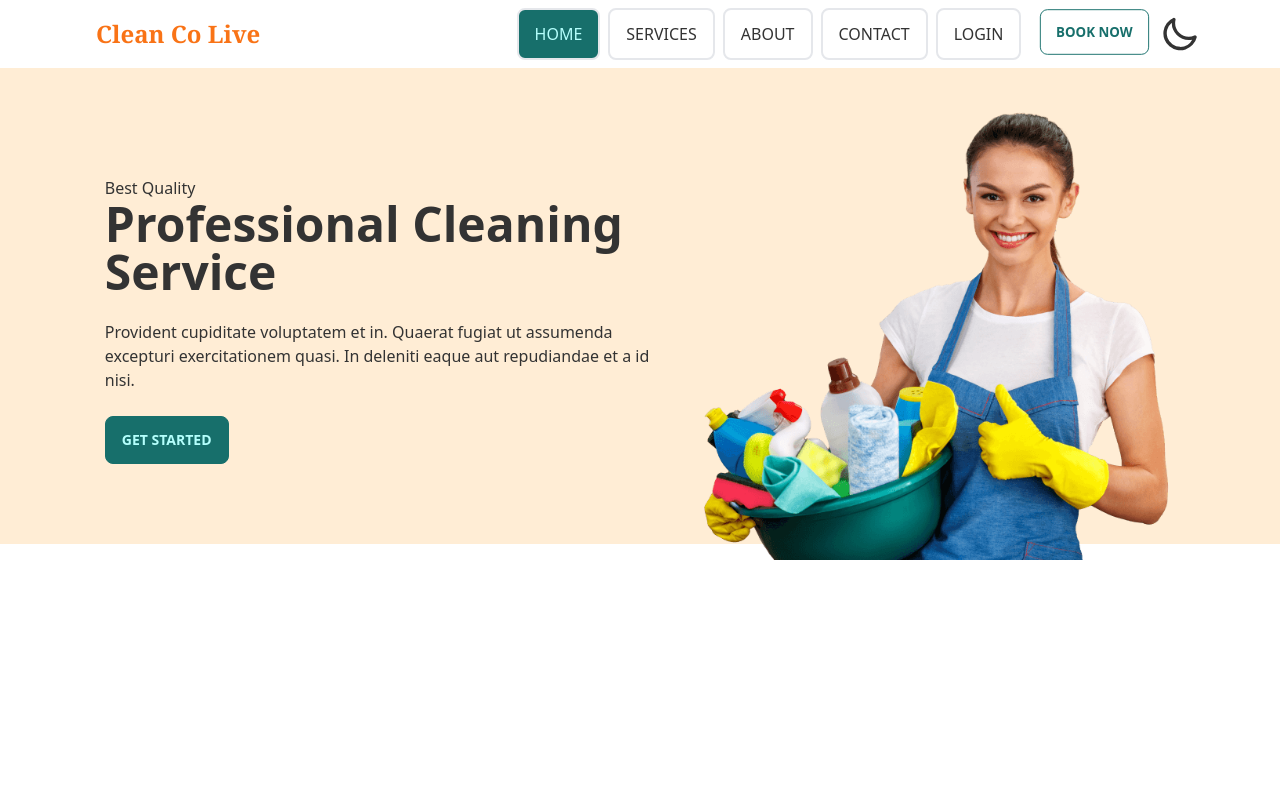
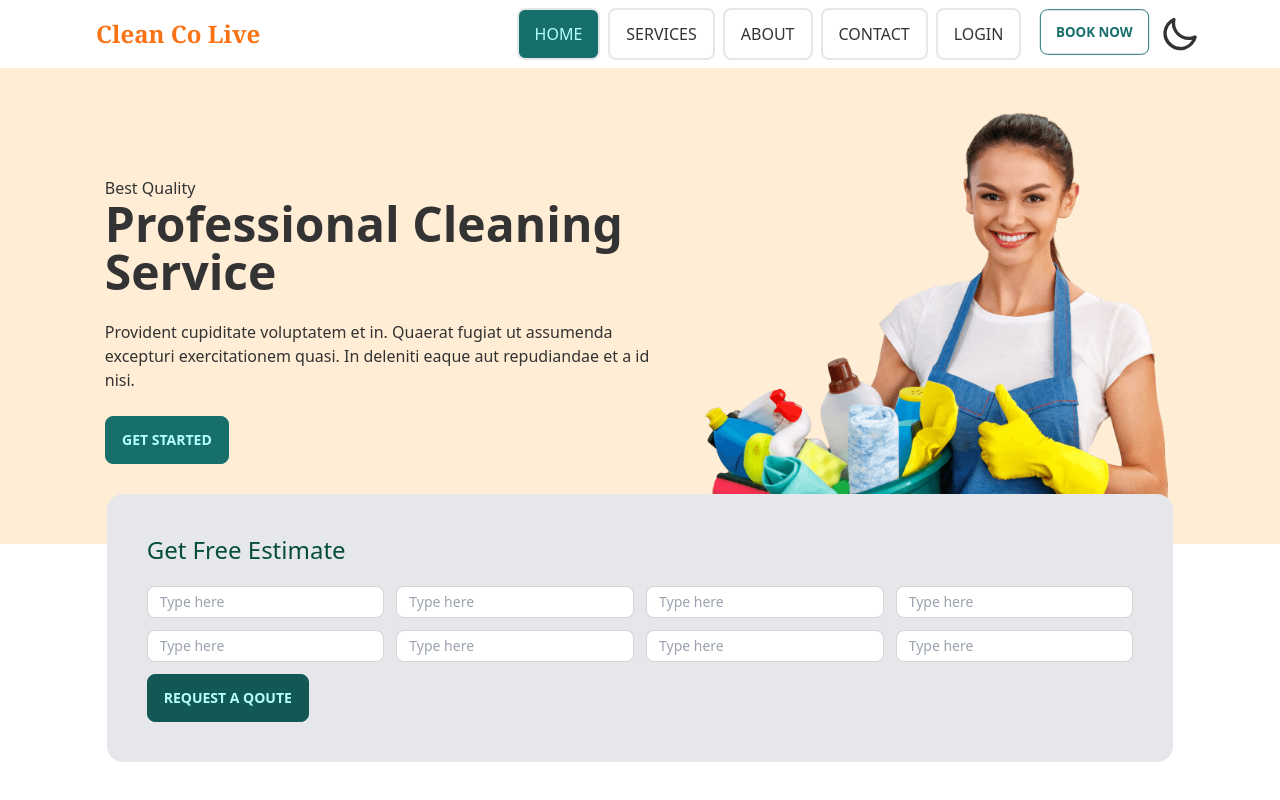
Before and after one commit to SantoSaha508/clen-full-project-, a React (Create React App) app: page / in a window 1280 px wide. Built offline with nearby package versions, Linux system fonts and the light colour scheme.

Commit message:
add land page animation

```diff
--- a/package.json
+++ b/package.json
@@ -6,6 +6,7 @@
     "@testing-library/jest-dom": "^5.16.4",
     "@testing-library/react": "^13.3.0",
     "@testing-library/user-event": "^13.5.0",
+    "aos": "^2.3.4",
     "daisyui": "^2.17.0",
     "react": "^18.2.0",
     "react-dom": "^18.2.0",
--- a/src/App.js
+++ b/src/App.js
@@ -1,11 +1,19 @@
 import { Routes, Route } from 'react-router-dom';
 import './App.css';
 import Navbar from './components/Navbar';
-import {publicRoute} from './routes/publicRoute'
+import {publicRoute} from './routes/publicRoute';
+import AOS from 'aos';
+import 'aos/dist/aos.css'; // You can also use <link> for styles
+import { useEffect } from 'react';
 
 
 
 function App() {
+
+  useEffect( () => {
+    AOS.init();
+  },[])
+
   return (
     <div>
       <Navbar>
--- a/src/components/Navbar.js
+++ b/src/components/Navbar.js
@@ -11,7 +11,7 @@ const Navbar = ({ children }) => {
             <div className="drawer-content flex flex-col">
                 {/* <!-- Navbar --> */}
                 <div className="w-full navbar bg-base-100 fixed top-0 z-50 lg:px-20">
-                    <div className="flex-1 px-2 mx-2 font-serif font-bold text-2xl text-orange-500">Clean Co Live
+                    <div data-aos="flip-up" className="flex-1 px-2 mx-2 font-serif font-bold text-2xl text-orange-500">Clean Co Live
                     </div>
 
                     <div className="flex-none lg:hidden">
--- a/src/pages/Home/Landing.js
+++ b/src/pages/Home/Landing.js
@@ -3,20 +3,54 @@ import bgImg from '../../assets/images/bucketgirl.png';
 
 const Landing = () => {
     return (
-        <div class="hero h-[60vh] bg-accent mt-16">
-            <div class="hero-content flex-col lg:flex-row ">
-
-                <div>
-                    <p>Best Quality</p>
-                    <h1 class="text-5xl font-bold">Professional Cleaning <br /> Service</h1>
-                    <p class="py-6 max-w-xl">Provident cupiditate voluptatem et in. Quaerat fugiat ut assumenda excepturi exercitationem quasi. In deleniti eaque aut repudiandae et a id nisi.</p>
-                    <button class="btn btn-primary">GET STARTED</button>
-                </div>
-                <div className='h-[60vh]'>
-                    <img src={bgImg} class="h-full" alt='' />
+        <>
+            <div class="hero h-screen lg:h-[60vh] bg-accent mt-16">
+                <div class="hero-content flex-col lg:flex-row ">
+                    <div>
+                        <p data-aos="fade-up"
+                            data-aos-delay="200"
+                            data-aos-easing="ease-out-cubic"
+                            data-aos-duration="2000">Best Quality</p>
+                        <h1 data-aos="fade-up"
+                            data-aos-delay="400"
+                            data-aos-easing="ease-out-cubic"
+                            data-aos-duration="2000" class="text-5xl font-bold">Professional Cleaning <br /> Service</h1>
+                        <p data-aos="fade-up"
+                            data-aos-delay="600"
+                            data-aos-easing="ease-out-cubic"
+                            data-aos-duration="2000" class="py-6 max-w-xl">Provident cupiditate voluptatem et in. Quaerat fugiat ut assumenda excepturi exercitationem quasi. In deleniti eaque aut repudiandae et a id nisi.</p>
+                        <button data-aos="fade-up"
+                            data-aos-delay="1400"
+                            data-aos-easing="ease-out-cubic"
+                            data-aos-duration="2000" class="btn btn-primary">GET STARTED</button>
+                    </div>
+                    <div className='h-[60vh] shrink-0'>
+                        <img src={bgImg} class="h-full " alt='' />
+                    </div>
                 </div>
             </div>
-        </div>
+            <div  className='bg-gray-200 relative mt-[-50px] p-10 w-5/6 rounded-2xl mx-auto '>
+                <h1 className='text-2xl mb-5 text-emerald-900'>Get Free Estimate</h1>
+                <div className='grid grid-cols-1 md:grid-cols-2 lg:grid-cols-4 gap-3'>
+                    <input type="text" placeholder="Type here" class="input input-bordered input-sm  max-w-xs" />
+
+                    <input type="text" placeholder="Type here" class="input input-bordered input-sm w-full max-w-xs" />
+
+                    <input type="text" placeholder="Type here" class="input input-bordered input-sm w-full max-w-xs" />
+
+                    <input type="text" placeholder="Type here" class="input input-bordered input-sm w-full max-w-xs" />
+
+                    <input type="text" placeholder="Type here" class="input input-bordered input-sm w-full max-w-xs" />
+
+                    <input type="text" placeholder="Type here" class="input input-bordered input-sm w-full max-w-xs" />
+
+                    <input type="text" placeholder="Type here" class="input input-bordered input-sm w-full max-w-xs" />
+
+                    <input type="text" placeholder="Type here" class="input input-bordered input-sm w-full max-w-xs" />
+                </div>
+                <button class="btn btn-active btn-primary mt-3 ">REQUEST A QOUTE</button>
+            </div>
+        </>
     );
 };
 
```
Also changed, not shown: 1 other file (tests, documents, lock files or other folders).
